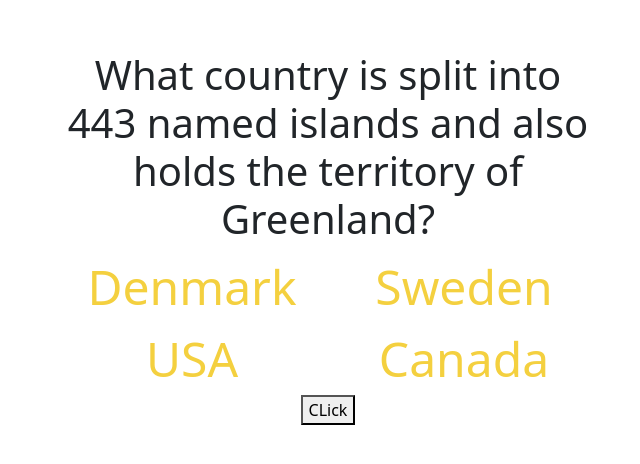
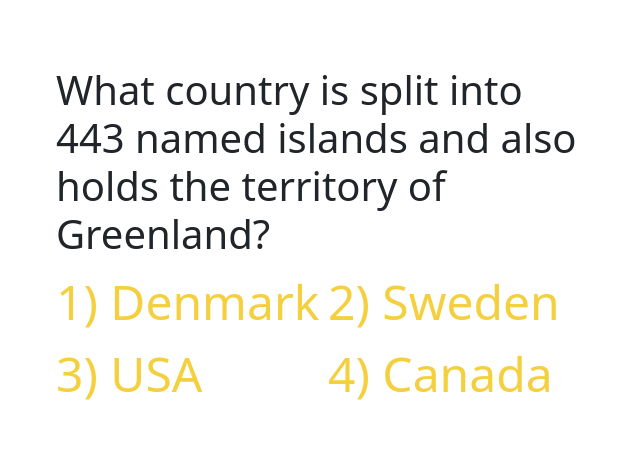
Before and after one commit to shazy89/questions, a React (Create React App) app: page / in a window 1280 px wide. Shown: the part 162-626 px from the top of the page, without its empty margins (312-952 px from the left). Built offline with nearby package versions, Linux system fonts and the light colour scheme.

Commit message:
questions on navigation end

```diff
--- a/src/components/answer-options.js
+++ b/src/components/answer-options.js
@@ -1,5 +1,5 @@
 import React from 'react';
 
-export const Option = ({ option }) => {
-  return <span className="app_option">{option}</span>;
+export const Option = ({ option, index }) => {
+  return <span className="app_option">{`${index}) ${option}`}</span>;
 };
--- a/src/pages/questions-dashboard.js
+++ b/src/pages/questions-dashboard.js
@@ -1,17 +1,17 @@
 import React, { useState } from 'react';
 import { Option } from '../components/answer-options';
 export const QuestionsDashboard = ({ questionInfo: { options, question } }) => {
-  const [show, setShow] = useState(false);
+  //const [show, setShow] = useState(false);
   const displayOptions =
     options &&
-    options.map((option, index) => <Option key={index} option={option} />);
+    options.map((option, index) => (
+      <Option key={index} option={option} index={index + 1} />
+    ));
   return (
     <div className="app_container">
-      {show && <h1 className="app_question">ERDO</h1>}
       <h1 className="app_question">{question}</h1>
 
       <div className="app_options">{displayOptions}</div>
-      <button onClick={() => setShow(true)}>CLick</button>
     </div>
   );
 };
--- a/src/scss/components/container.scss
+++ b/src/scss/components/container.scss
@@ -11,7 +11,7 @@
     text-align: center;
     width: 50vw;
     height: auto;
-
+    text-align: start;
     display: flex;
     justify-content: center;
     align-items: center;
@@ -32,6 +32,7 @@
     display: flex;
     flex-wrap: wrap;
     opacity: 1;
+    text-align: start;
     span {
       font-size: 3rem;
       display: inline-block;
```
